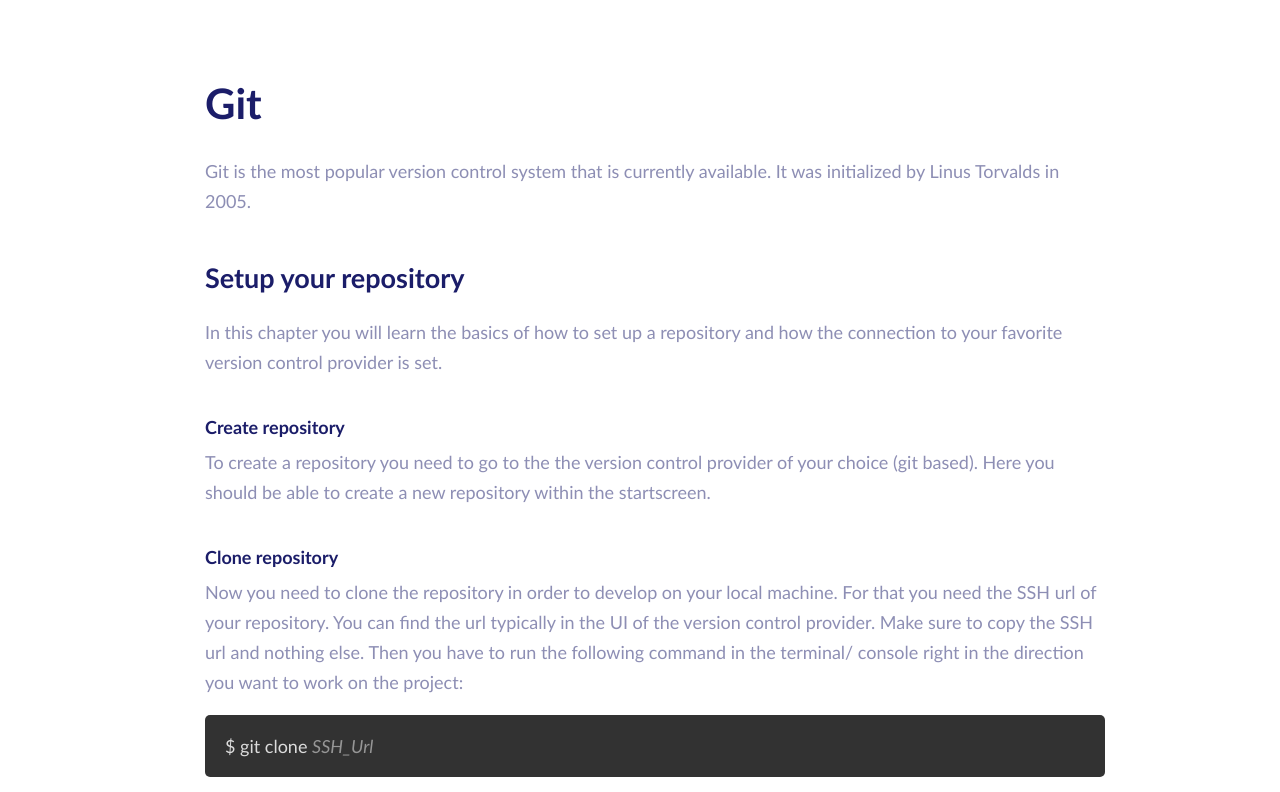
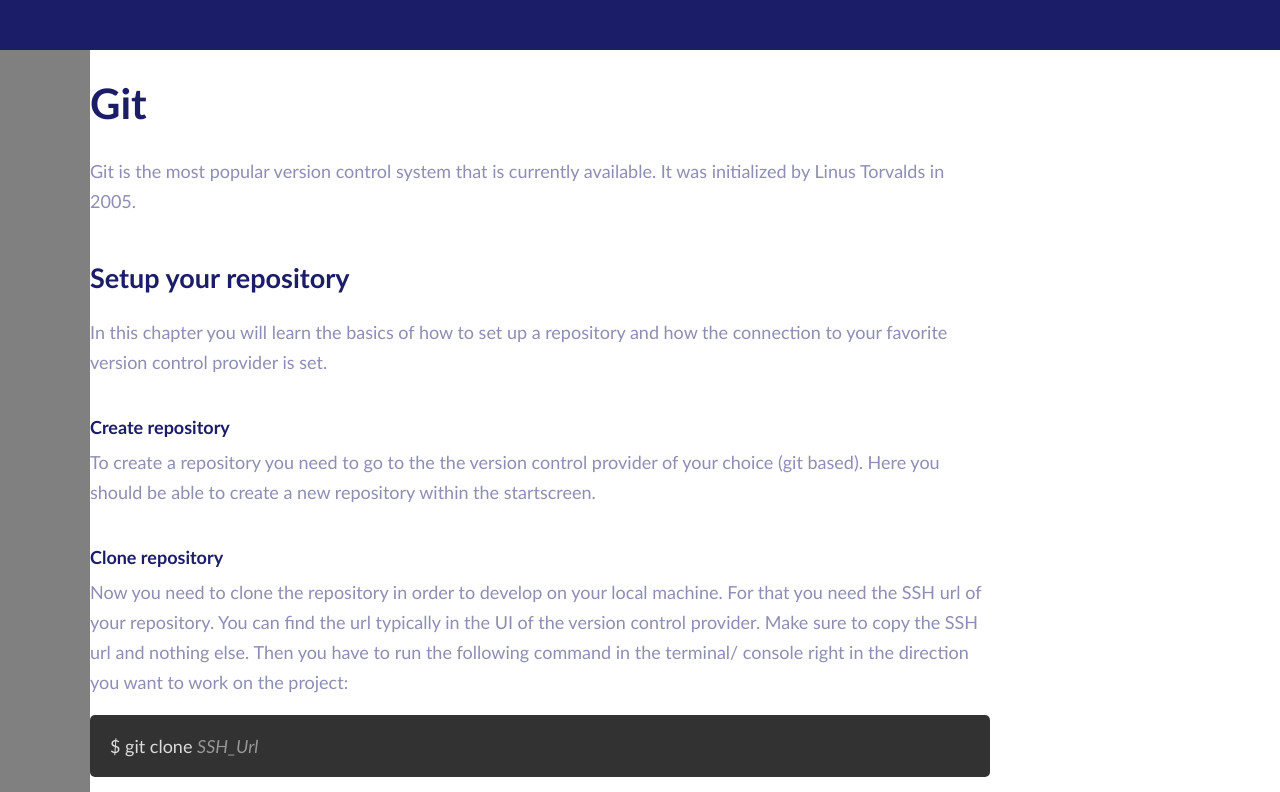
Before and after one commit to IncredibleRacoon/cheatSheet, a plain HTML site: page index.html in a window 1280 px wide. Shown: the top 792 px of the page. Drawn offline with Linux system fonts and the light colour scheme.

Commit message:
Add placeholder for grid

```diff
--- a/index.html
+++ b/index.html
@@ -11,6 +11,7 @@
 <body>
 
     <div id="gridContainer">
+        <div id="menubarContainer"></div>
         <div id="contentContainer">
             <h1>Git</h1>
             <p>
@@ -118,6 +119,7 @@
             </p>
             <h2>Still in progress</h2>
         </div>
+        <div id="chapterContainer"></div>
     </div>
 
 
--- a/style.css
+++ b/style.css
@@ -46,18 +46,27 @@ i {
     font-size: .6rem;
 }
 #contentContainer {
-    width: 90%;
+    width: 95%;
     max-width: calc(50 * .6rem);
     margin: auto;
+    margin-left: 0;
     grid-area: content;
 }
 
 #gridContainer {
     display: grid;
-    grid-template-columns: 30px 1fr;
+    grid-template-columns: 90px 1fr;
     grid-template-rows: 50px 1fr;
     grid-template-areas:
         "menubar menubar"
         "chapter content"
     ;
 }
+#chapterContainer {
+    grid-area: chapter;
+    background-color: grey;
+}
+#menubarContainer {
+    grid-area: menubar;
+    background-color: rgb(27, 29, 105);
+}
```
